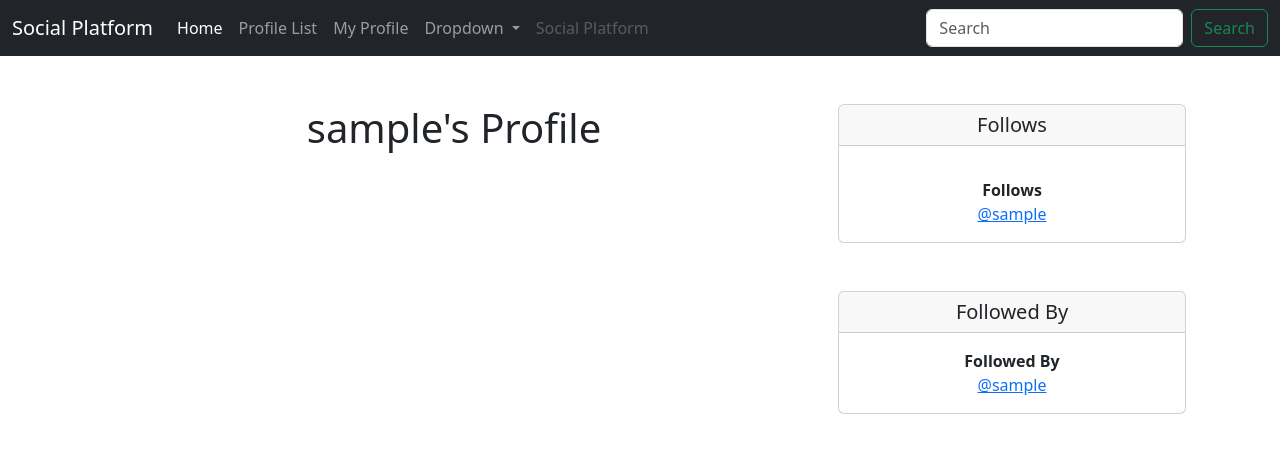
After one commit to rituparnadobey-dci/Clone_social_platform, a Django app: page /profile/1 in a window 1280 px wide. The commit adds this page. Shown: the top 453 px of the page. Run offline with Django 5.2, Linux system fonts and the light colour scheme; the visitor is signed in with stand-in values (Sample User, id 1); data comes from the database, SQL or seed files in the repository.

Commit message:
follows-followed by

```diff
--- a/main/urls.py
+++ b/main/urls.py
@@ -4,4 +4,5 @@ from .import views
 urlpatterns = [
     path('', views.home, name='home'),
     path('profile_list/', views.profile_list, name='profile_list'),
+    path('profile/<int:pk>', views.profile, name='profile'),
 ]
--- a/main/views.py
+++ b/main/views.py
@@ -13,3 +13,11 @@ def profile_list(request):
     else:
         messages.success(request, "You must be logged in to view this page.")
         return redirect("home")
+
+def profile(request, pk):
+    if request.user.is_authenticated:
+        profile = Profile.objects.get(user_id=pk)
+        return render(request, 'profile.html', {'profile':profile})
+    else:
+        messages.success(request, "You must be logged in to view this page.")
+        return redirect("home")
--- a/templates/navbar.html
+++ b/templates/navbar.html
@@ -9,9 +9,17 @@
           <li class="nav-item">
             <a class="nav-link active" aria-current="page" href="{% url 'home' %}">Home</a>
           </li>
+
           <li class="nav-item">
             <a class="nav-link" href="{% url 'profile_list' %}">Profile List</a>
           </li>
+
+          {% if user.is_authenticated %}
+          <li class="nav-item">
+            <a class="nav-link" href="{% url 'profile' request.user.id %}">My Profile</a>
+          </li>
+          {% endif %}
+
           <li class="nav-item dropdown">
             <a class="nav-link dropdown-toggle" href="#" role="button" data-bs-toggle="dropdown" aria-expanded="false">
               Dropdown
--- /dev/null
+++ b/templates/profile.html
@@ -0,0 +1,49 @@
+{% extends 'base.html' %}
+
+{% block content %}
+
+{% if profile %}
+
+    <div class="container text-center">
+        <div class="row">
+            <div class="col-8">
+
+                <h1>{{ profile.user.username }}'s Profile </h1>
+            </div>
+            <div class="col-4">
+
+                <div class="card">
+                    <h5 class="card-header">Follows</h5>
+                    <div class="card-body">
+
+                      <p class="card-text">
+
+                      </p>
+                      <strong>Follows</strong><br>
+                        {% for following in profile.follows.all %}
+                            <a href="{% url 'profile' following.user.id %}">@{{ following.user.username }}</a>
+                            <br>
+                        {% endfor %}
+                    </div>
+                  </div>
+                  <br>
+
+                    <br>
+
+                    <div class="card">
+                        <h5 class="card-header">Followed By</h5>
+                        <div class="card-body">
+                          <p class="card-text">
+                            <strong>Followed By</strong><br>
+                            {% for follower in profile.followed_by.all %}
+                                <a href="{% url 'profile' follower.user.id %}">@{{ follower.user.username }}</a><br>
+                            {% endfor %}
+                          </p>
+                    </div>
+                </div>
+            </div>
+        </div>
+    </div>
+{% endif %}
+
+{% endblock %}
--- a/templates/profile_list.html
+++ b/templates/profile_list.html
@@ -22,7 +22,7 @@
           <div class="col-md-8">
             <div class="card-body">
               <h5 class="card-title">{{ profile.user.username }}</h5>
-              <p class="card-text">@{{ profile.user.username|lower }}</p>
+              <p class="card-text"><a href="{% url 'profile' profile.user.id %}">@{{ profile.user.username|lower }}</a></p>
               <br>
               <br>
               <p class="card-text"><small class="text-body-secondary">Last_Updated: {{ profile.date_modified }}</small></p>
```
